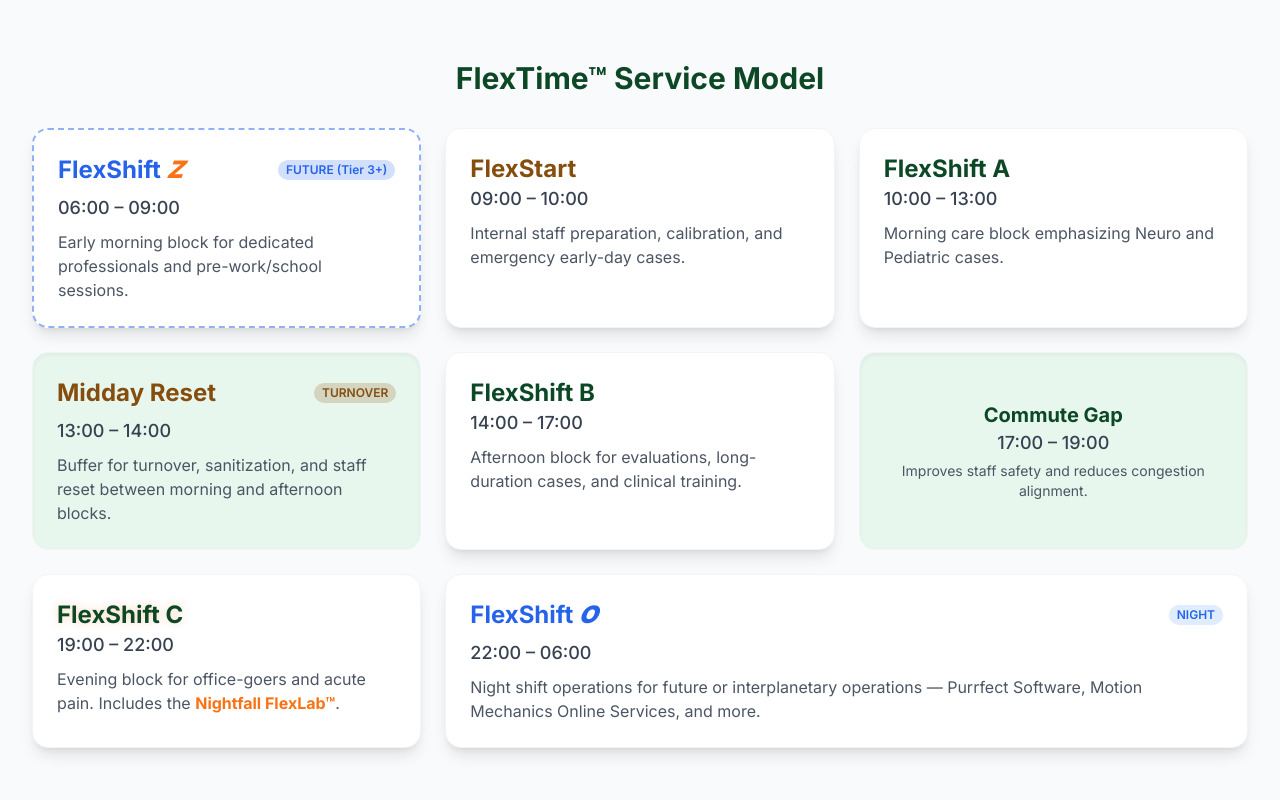
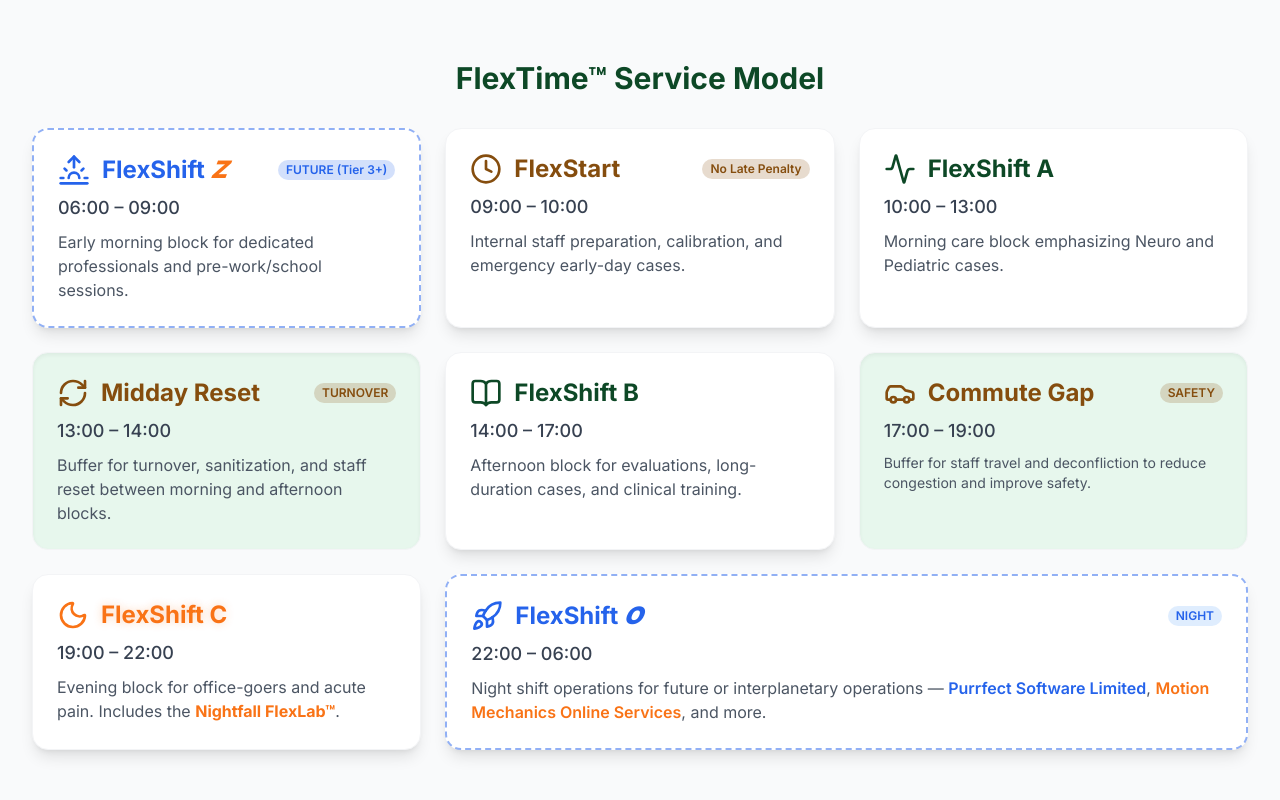
Before and after one commit to purrfectsoft/mm-flextime, a plain HTML site: page index.html in a window 1280 px wide. Shown: the part 1340-2140 px from the top of the page. Drawn offline with nearby package versions, Linux system fonts and the light colour scheme.

Commit message:
Update designs and add icon to flexshifts.

```diff
--- a/index.html
+++ b/index.html
@@ -186,8 +186,10 @@
             <div class="grid grid-cols-1 md:grid-cols-2 lg:grid-cols-3 gap-6">
 
                 <!-- FlexShift Z (Future) -->
-                <div class="bg-white dark:bg-gray-800 p-6 rounded-2xl shadow-lg border-2 border-dashed border-brand-highlight/50 dark:border-brand-highlight/70">
+                <div class="group bg-white dark:bg-gray-800 p-6 rounded-2xl shadow-lg border-2 border-dashed border-brand-highlight/50 dark:border-brand-highlight/70 hover:shadow-2xl hover:scale-[1.03] transition-all duration-300 ease-in-out">
                     <div class="flex justify-between items-center mb-2">
+                        <div class="flex items-center space-x-3">
+                            <i data-lucide="sunrise" class="w-8 h-8 text-brand-highlight group-hover:scale-110 transition-transform"></i>
                             <h4 class="text-2xl font-bold text-brand-highlight">
                                 FlexShift
                                 <span class="flex-shift-z-container">
@@ -195,6 +197,7 @@
                                     <span class="flex-shift-z-suffix">ero</span>
                                 </span>
                             </h4>
+                        </div>
                         <span class="text-xs font-semibold bg-brand-highlight/20 text-brand-highlight px-2 py-0.5 rounded-full">FUTURE (Tier 3+)</span>
                     </div>
                     <p class="text-lg font-medium text-gray-700 dark:text-gray-300">06:00 – 09:00</p>
@@ -202,23 +205,35 @@
                 </div>
 
                 <!-- FlexStart -->
-                <div class="bg-white dark:bg-gray-800 p-6 rounded-2xl shadow-lg border border-gray-100 dark:border-gray-700">
+                <div class="bg-white dark:bg-gray-800 p-6 rounded-2xl shadow-lg border border-gray-100 dark:border-gray-700 hover:shadow-lg transition-all duration-200">
+                    <div class="flex justify-between items-center mb-2">
+                        <div class="flex items-center space-x-3">
+                            <i data-lucide="clock" class="w-8 h-8 text-brand-wood"></i>
                             <h4 class="text-2xl font-bold text-brand-wood dark:text-brand-wood">FlexStart</h4>
+                        </div>
+                        <span class="text-xs font-semibold bg-brand-wood/20 text-brand-wood px-2 py-0.5 rounded-full">No Late Penalty</span>
+                    </div>
                     <p class="text-lg font-medium text-gray-700 dark:text-gray-300">09:00 – 10:00</p>
                     <p class="text-gray-600 dark:text-gray-400 mt-2">Internal staff preparation, calibration, and emergency early-day cases.</p>
                 </div>
 
                 <!-- FlexShift A -->
-                <div class="bg-white dark:bg-gray-800 p-6 rounded-2xl shadow-lg border border-gray-100 dark:border-gray-700">
+                <div class="bg-white dark:bg-gray-800 p-6 rounded-2xl shadow-lg border border-gray-100 dark:border-gray-700 hover:shadow-lg transition-all duration-200">
+                    <div class="flex items-center space-x-3 mb-2">
+                        <i data-lucide="activity" class="w-8 h-8 text-brand-dark"></i>
                         <h4 class="text-2xl font-bold text-brand-dark dark:text-brand-light">FlexShift A</h4>
+                    </div>
                     <p class="text-lg font-medium text-gray-700 dark:text-gray-300">10:00 – 13:00</p>
                     <p class="text-gray-600 dark:text-gray-400 mt-2">Morning care block emphasizing Neuro and Pediatric cases.</p>
                 </div>
 
                 <!-- Midday Reset -->
-                <div class="bg-brand-extralight dark:bg-brand-dark/50 p-6 rounded-2xl shadow-inner border border-gray-100 dark:border-gray-700">
-                    <div class="flex items-center justify-between mb-2">
+                <div class="bg-brand-extralight dark:bg-brand-dark/50 p-6 rounded-2xl shadow-inner border border-gray-100 dark:border-gray-700 hover:shadow-lg transition-all duration-200">
+                    <div class="flex justify-between items-center mb-2">
+                        <div class="flex items-center space-x-3">
+                            <i data-lucide="refresh-cw" class="w-8 h-8 text-brand-wood"></i>
                             <h4 class="text-2xl font-bold text-brand-wood">Midday Reset</h4>
+                        </div>
                         <span class="text-xs font-semibold bg-brand-wood/20 text-brand-wood px-2 py-0.5 rounded-full">TURNOVER</span>
                     </div>
                     <p class="text-lg font-medium text-gray-700 dark:text-gray-300">13:00 – 14:00</p>
@@ -226,41 +241,54 @@
                 </div>
 
                 <!-- FlexShift B -->
-                <div class="bg-white dark:bg-gray-800 p-6 rounded-2xl shadow-lg border border-gray-100 dark:border-gray-700">
+                <div class="bg-white dark:bg-gray-800 p-6 rounded-2xl shadow-lg border border-gray-100 dark:border-gray-700 hover:shadow-lg transition-all duration-200">
+                    <div class="flex items-center space-x-3 mb-2">
+                        <i data-lucide="book-open" class="w-8 h-8 text-brand-dark"></i>
                         <h4 class="text-2xl font-bold text-brand-dark dark:text-brand-light">FlexShift B</h4>
+                    </div>
                     <p class="text-lg font-medium text-gray-700 dark:text-gray-300">14:00 – 17:00</p>
                     <p class="text-gray-600 dark:text-gray-400 mt-2">Afternoon block for evaluations, long-duration cases, and clinical training.</p>
                 </div>
 
-                <!-- Commute Gap (MOVED) -->
-                <div class="bg-brand-extralight dark:bg-brand-dark/50 p-6 rounded-2xl shadow-inner border border-gray-100 dark:border-gray-700 flex items-center justify-center">
-                    <div class="text-center">
-                        <h4 class="text-xl font-bold text-brand-dark dark:text-brand-light">Commute Gap</h4>
+                <!-- Commute Gap (RECREATED) -->
+                <div class="bg-brand-extralight dark:bg-brand-dark/50 p-6 rounded-2xl shadow-inner border border-gray-100 dark:border-gray-700 hover:shadow-lg transition-all duration-200">
+                    <div class="flex justify-between items-center mb-2">
+                        <div class="flex items-center space-x-3">
+                            <i data-lucide="car" class="w-8 h-8 text-brand-wood flex-shrink-0"></i>
+                            <h4 class="text-2xl font-bold text-brand-wood dark:text-brand-wood">Commute Gap</h4>
+                        </div>
+                        <span class="text-xs font-semibold bg-brand-wood/20 text-brand-wood px-2 py-0.5 rounded-full">SAFETY</span>
+                    </div>
                     <p class="text-lg font-medium text-gray-700 dark:text-gray-300">17:00 – 19:00</p>
-                        <p class="text-gray-600 dark:text-gray-400 mt-1 text-sm">Improves staff safety and reduces congestion alignment.</p>
-                    </div>
+                    <p class="text-gray-600 dark:text-gray-400 mt-2 text-sm">Buffer for staff travel and deconfliction to reduce congestion and improve safety.</p>
                 </div>
 
                 <!-- FlexShift C (STYLED) -->
-                <div class="bg-white dark:bg-gray-800 p-6 rounded-2xl shadow-lg border border-gray-100 dark:border-gray-700">
-                    <h4 class="text-2xl font-bold text-brand-dark dark:text-brand-light flex-shift-c">FlexShift C</h4>
+                <div class="bg-white dark:bg-gray-800 p-6 rounded-2xl shadow-lg border border-gray-100 dark:border-gray-700 hover:shadow-lg transition-all duration-200">
+                    <div class="flex items-center space-x-3 mb-2">
+                        <i data-lucide="moon" class="w-8 h-8 text-brand-secondary"></i>
+                        <h4 class="text-2xl font-bold text-brand-secondary dark:text-brand-secondary-light flex-shift-c">FlexShift C</h4>
+                    </div>
                     <p class="text-lg font-medium text-gray-700 dark:text-gray-300">19:00 – 22:00</p>
                     <p class="text-gray-600 dark:text-gray-400 mt-2">Evening block for office-goers and acute pain. Includes the <strong class="text-brand-secondary">Nightfall FlexLab™</strong>.</p>
                 </div>
 
                 <!-- FlexNight / FlexShift O(wl) -->
-                <div class="group bg-white dark:bg-gray-800 p-6 rounded-2xl shadow-lg border border-gray-100 dark:border-gray-700 lg:col-span-2 hover:shadow-2xl hover:scale-[1.03] hover:border-brand-highlight-light transition-all duration-300 ease-in-out">
+                <div class="group bg-white dark:bg-gray-800 p-6 rounded-2xl shadow-lg border-2 border-dashed border-brand-highlight/50 dark:border-brand-highlight/70 lg:col-span-2 hover:shadow-2xl hover:scale-[1.03] hover:border-brand-highlight-light transition-all duration-300 ease-in-out">
                     <div class="flex items-center justify-between mb-2">
+                            <div class="flex items-center space-x-3">
+                                <i data-lucide="rocket" class="w-8 h-8 text-brand-highlight"></i>
                                 <h4 class="text-2xl font-bold text-brand-highlight">FlexShift
                             <span class="flex-shift-o-container">
                                 <span class="flex-shift-o">O</span>
                                 <span class="flex-shift-o-suffix">wl</span>
                             </span>
                         </h4>
+                            </div>
                         <span class="text-xs font-semibold bg-brand-highlight-light/20 text-brand-highlight px-2 py-0.5 rounded-full">NIGHT</span>
                     </div>
                     <p class="text-lg font-medium text-gray-700 dark:text-gray-300">22:00 – 06:00</p>
-                    <p class="text-gray-600 dark:text-gray-400 mt-2">Night shift operations for future or interplanetary operations — Purrfect Software, Motion Mechanics Online Services, and more.</p>
+                    <p class="text-gray-600 dark:text-gray-400 mt-2">Night shift operations for future or interplanetary operations — <span class="text-brand-highlight dark:text-brand-highlight-light font-semibold">Purrfect Software Limited</span>, <span class="text-brand-secondary dark:text-brand-secondary-light font-semibold">Motion Mechanics Online Services</span>, and more.</p>
                 </div>
 
             </div>
```
Lines whose indentation alone changed are shown as unchanged.
